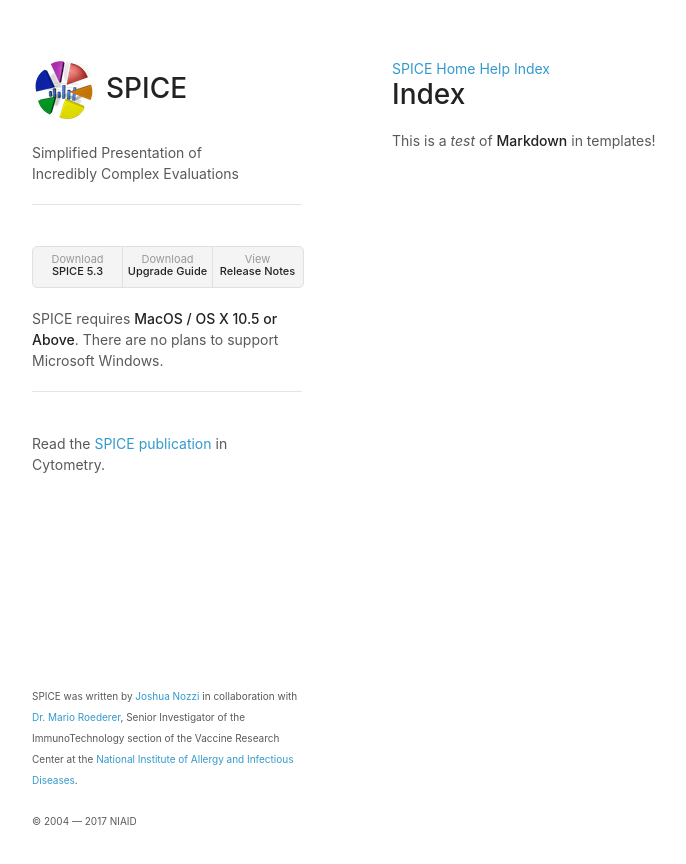
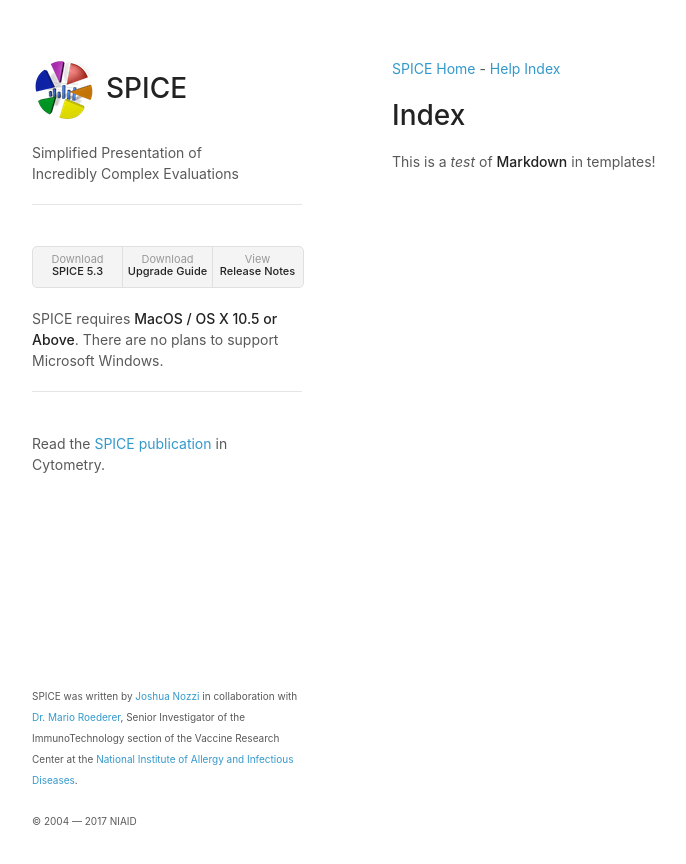
Before and after one commit to niaid/spice, a Jekyll site: the page built from help/helpindex.md, in a window 1280 px wide. Shown: the top 864 px of the page, without its empty margins (178-864 px from the left). Built offline with Jekyll 4.4.1, drawn with Linux system fonts in a browser that asks for light colours.

```diff
--- a/_includes/help-navigation.html
+++ b/_includes/help-navigation.html
@@ -1,2 +1,3 @@
-<a href="{{ site.baseurl }}/">SPICE Home</a>
-<a href="{{ site.baseurl }}/help/">Help Index</a>
+<a href="{{ site.baseurl }}/">SPICE Home</a> - <a href="{{ site.baseurl }}/help/">Help Index</a>
+<br />
+<br />
```
